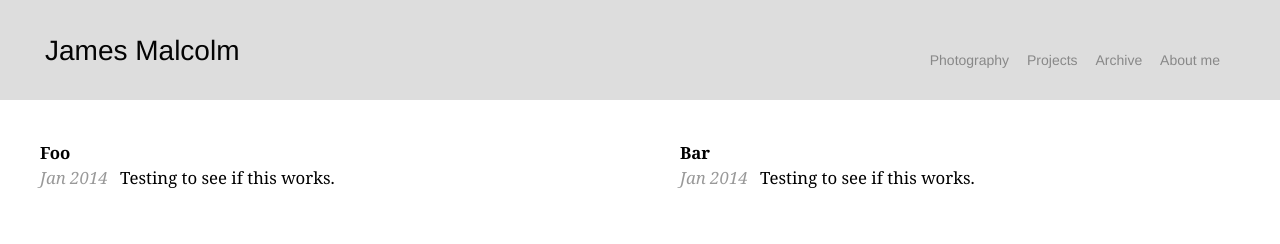
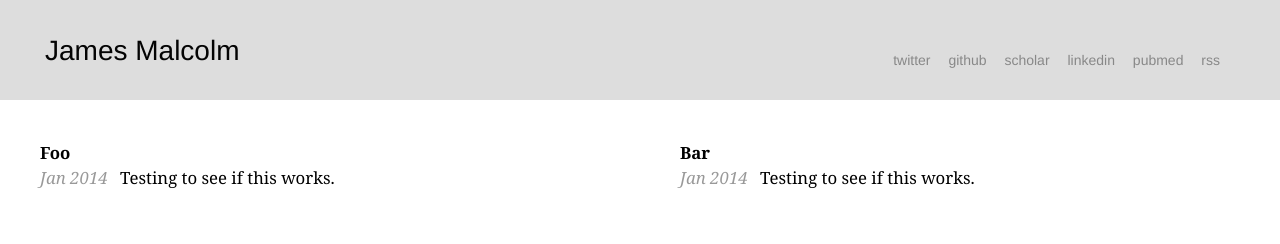
Before and after one commit to jgmalcolm/jgmalcolm.github.io, a Jekyll site: the page built from index.html, in a window 1280 px wide and 900 px high. Shown: the top 244 px of the window. Built offline with Jekyll 4.4.1, drawn with Linux system fonts in a browser that asks for light colours; some web fonts are replaced.

Commit message:
social accounts

```diff
--- a/_layouts/default.html
+++ b/_layouts/default.html
@@ -58,10 +58,12 @@
     <header>
       <h1>James Malcolm</h1>
       <ul class="navigation">
-        <li><a href="/photos/"{% if page.url contains "/photos/" %}class="active"{% endif %} title="A selection of recent photography">Photography</a></li>
-        <li><a href="/projects/"{% if page.url contains "/projects/" %}class="active"{% endif %} title="Projects I am or was involved in">Projects</a></li>
-        <li><a href="/archive/"{% if page.url contains "/archive/" %}class="active"{% endif %} title="Archived articles">Archive</a></li>
-        <li><a href="/about/"{% if page.url contains "/about/" %}class="active"{% endif %}>About me</a></li>
+		<li><a href="http://twitter.com/jgmalcolm">twitter</a></li>
+		<li><a href="http://github.com/jgmalcolm">github</a></li>
+        <li><a href="http://scholar.google.com/citations?user=k8pxfGQAAAAJ">scholar</a></li>
+        <li><a href="http://www.linkedin.com/in/jgmalcolm">linkedin</a></li>
+        <li><a href="http://www.ncbi.nlm.nih.gov/sites/myncbi/collections/public/1VYfBjawaNhBRUklvdY39vWQo/">pubmed</a></li>
+		<li><a href="{{ site.url }}/atom.xml">rss</a></li>
       </ul>
     </header>
 
```
